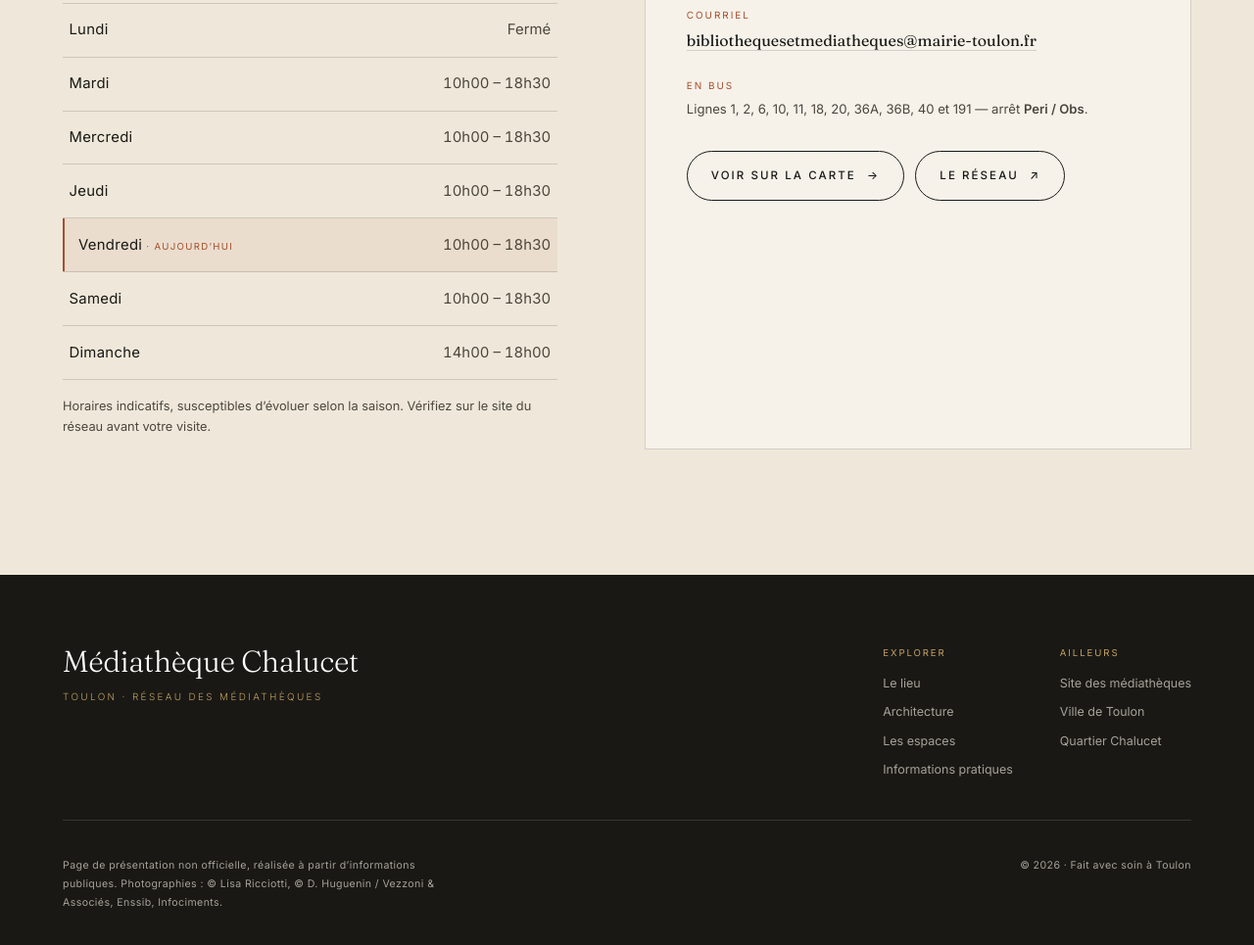
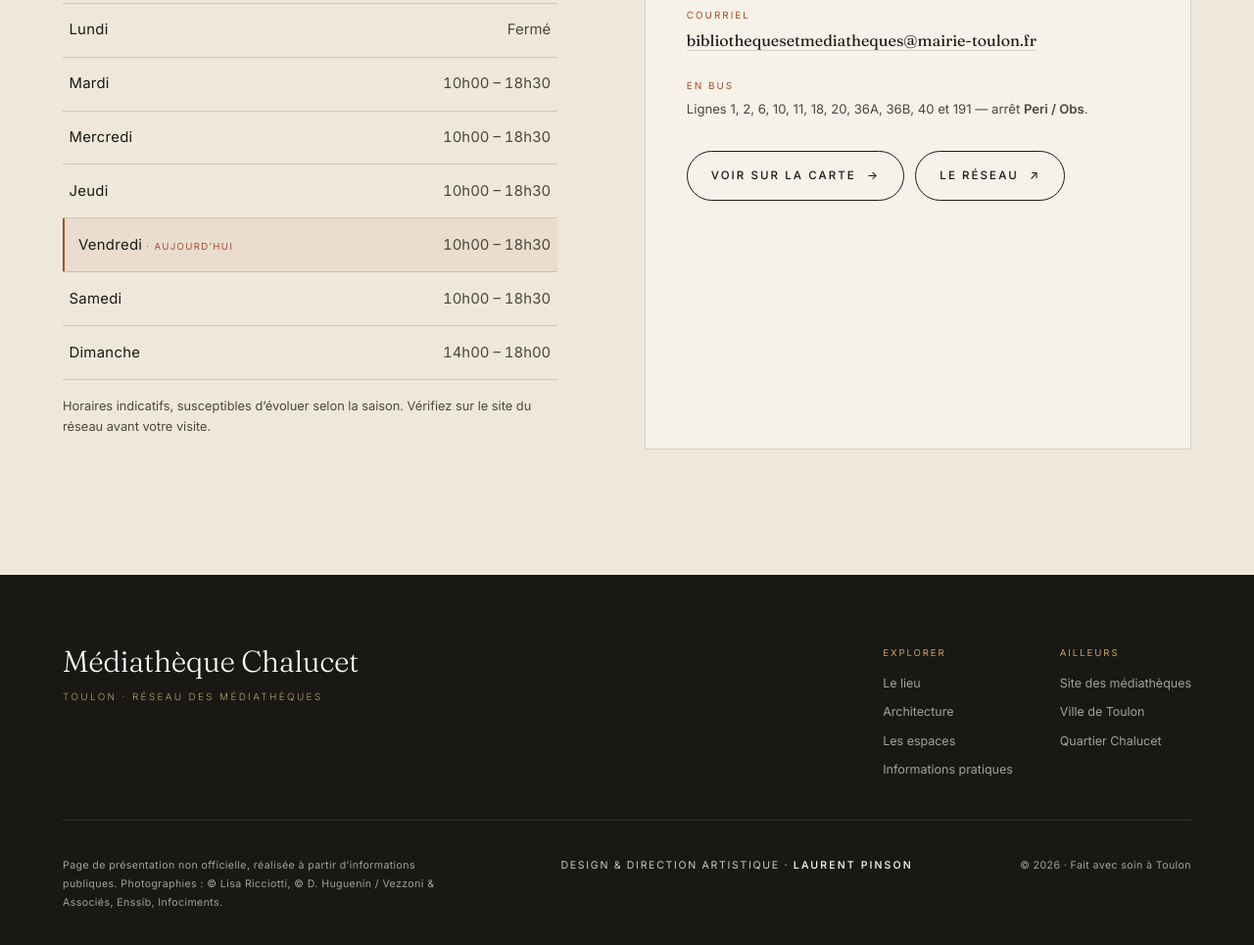
Before and after one commit to laurentHYZ/Chalucet, a plain HTML site: page index.html in a window 1280 px wide. Shown: the part 5311-6276 px from the top of the page at 98% size. Drawn offline with Linux system fonts and the light colour scheme.

Commit message:
Crédit design : Laurent Pinson

```diff
--- a/index.html
+++ b/index.html
@@ -5,6 +5,7 @@
 <meta name="viewport" content="width=device-width, initial-scale=1">
 <title>Médiathèque Chalucet — Toulon</title>
 <meta name="description" content="La médiathèque Chalucet, troisième lieu culturel au cœur de Toulon : 4 800 m², un patrimoine hospitalier réinventé par Corinne Vezzoni, un jardin de 20 000 m², des collections et des espaces pour tous.">
+<meta name="author" content="Laurent Pinson">
 <meta name="theme-color" content="#f6f2ea">
 <script>document.documentElement.classList.add('js');</script>
 <link rel="preconnect" href="https://fonts.googleapis.com">
@@ -327,6 +328,8 @@
     justify-content:space-between;gap:1rem;font-size:.66rem;letter-spacing:.04em;line-height:1.8
   }
   .foot-bottom .credits{max-width:60ch}
+  .foot-bottom .design{color:rgba(239,233,221,.85);font-size:.66rem;letter-spacing:.16em;text-transform:uppercase}
+  .foot-bottom .design strong{color:#fff;font-weight:500;letter-spacing:.2em}
 
   /* ---------- TO TOP ---------- */
   .top{
@@ -654,6 +657,7 @@
   </div>
   <div class="foot-bottom">
     <p class="credits">Page de présentation non officielle, réalisée à partir d’informations publiques. Photographies : © Lisa Ricciotti, © D. Huguenin / Vezzoni &amp; Associés, Enssib, Infociments.</p>
+    <p class="design">Design &amp; direction artistique · <strong>Laurent Pinson</strong></p>
     <p>© <span id="year">2026</span> · Fait avec soin à Toulon</p>
   </div>
 </footer>
```
Also changed, not shown: 1 other file.
